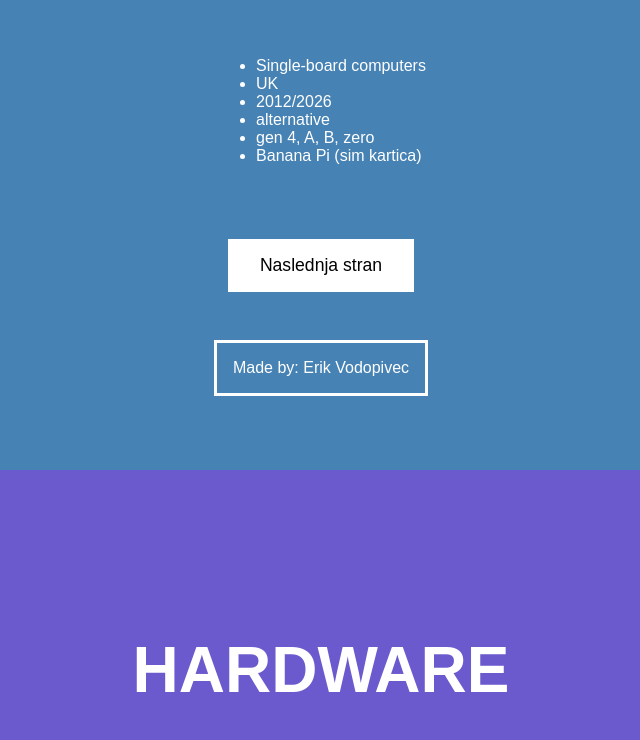
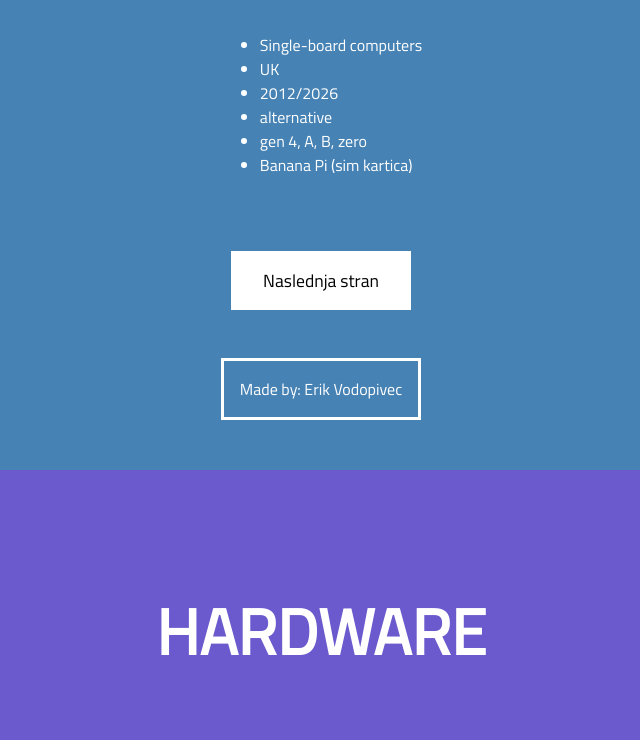
Before and after one commit to vodopivecerik/erudio, a plain HTML site: page index.html in a window 1280 px wide. Shown: the part 330-1070 px from the top of the page, without its empty margins (319-959 px from the left). Drawn offline with nearby package versions, Linux system fonts and the light colour scheme.

Commit message:
Update index.html

```diff
--- a/index.html
+++ b/index.html
@@ -6,7 +6,7 @@
     <meta http-equiv="X-UA-Compatible" content="ie=edge">
     <link rel="stylesheet" href="style.css">
     <title>RaspberryPi</title>
-    <link href="https://fonts.googleapis.com/css?family=Noto+Sans+JP&display=swap" rel="stylesheet">
+    <link href="https://fonts.googleapis.com/css?family=Titillium+Web&display=swap" rel="stylesheet">
 </head>
 <body>
     <!--page1 (intro)-->
```
